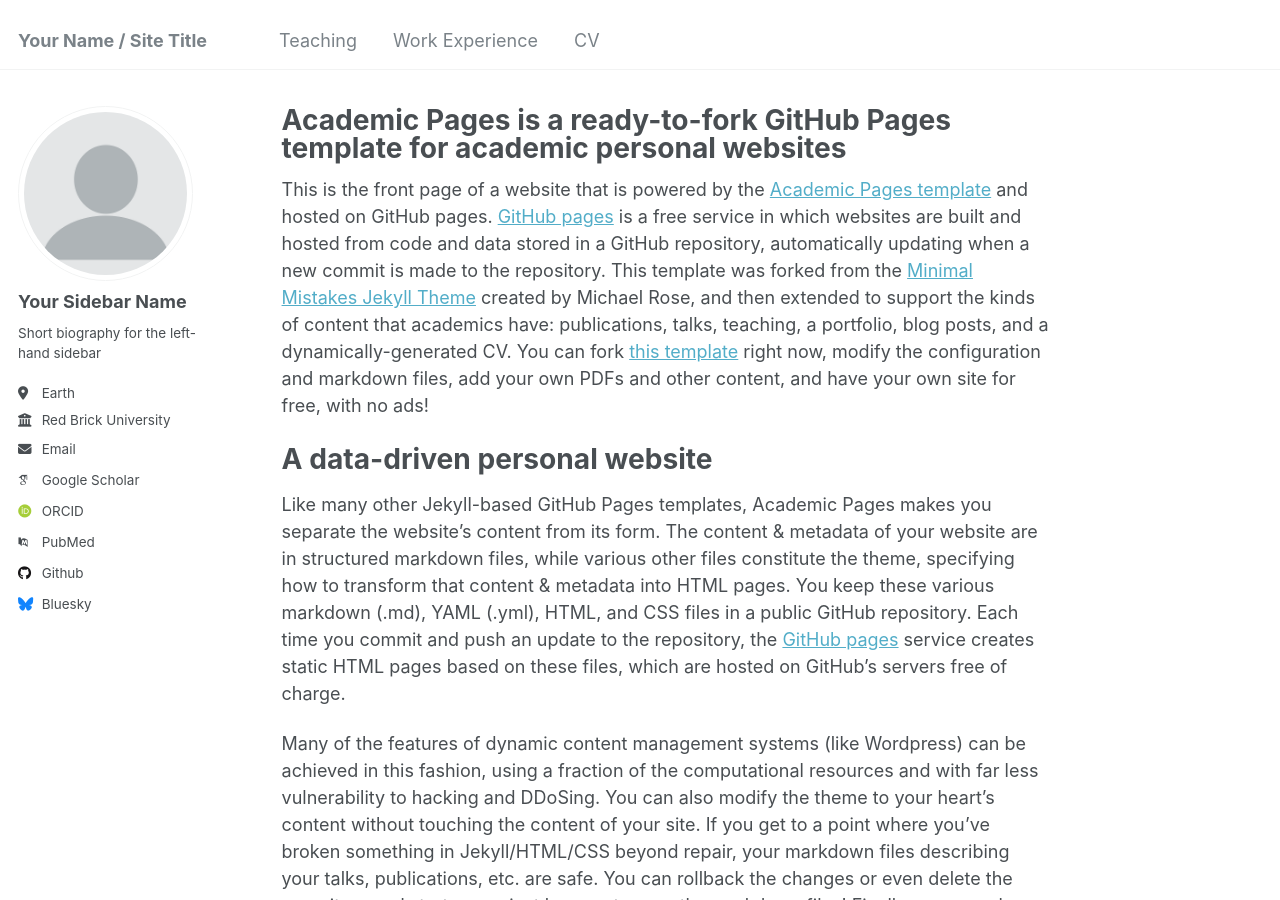
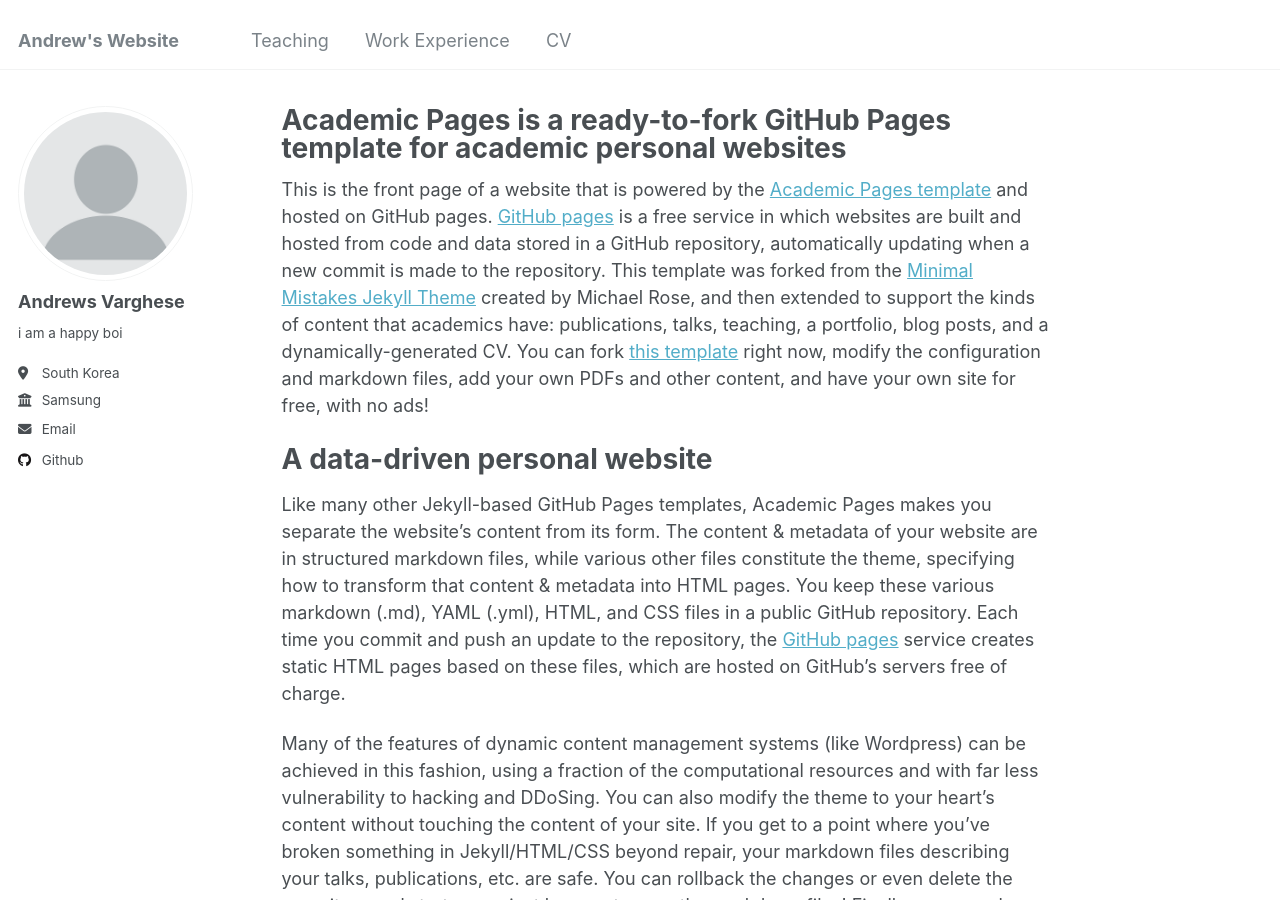
Before and after one commit to asgv123/asgv123.github.io, a Jekyll site: the page built from _pages/about.md, in a window 1280 px wide and 900 px high. Built offline with Jekyll 4.4.1, drawn with Linux system fonts in a browser that asks for light colours; some web fonts are replaced.

Commit message:
Update _config.yml

```diff
--- a/_config.yml
+++ b/_config.yml
@@ -8,7 +8,7 @@
 
 # Basic Site Settings
 locale                   : "en-US"
-title                    : "Your Name / Site Title"
+title                    : "Andrew's Website"
 title_separator          : "-"
 name                     : &name "Your Name"
 description              : &description "personal description"
@@ -22,21 +22,21 @@ repository               : "academicpages/academicpages.github.io"
 author:
   # Biographic information
   avatar           : "profile.png"
-  name             : "Your Sidebar Name"
+  name             : "Andrews Varghese"
   pronouns         : # example: "she/her"
-  bio              : "Short biography for the left-hand sidebar"
-  location         : "Earth"
-  employer         : "Red Brick University"
+  bio              : "i am a happy boi"
+  location         : "South Korea"
+  employer         : "Samsung"
   uri              : # URL
-  email            : "none@example.org"
+  email            : "asgv321.grad@gmail.com"
 
   # Academic websites
   arxiv            : # URL - Update with the correct link to your profile
-  googlescholar    : "https://scholar.google.com/citations?user=PS_CX0AAAAAJ"
+  googlescholar    : # "https://scholar.google.com/citations?user=PS_CX0AAAAAJ"
   impactstory      : # URL
-  orcid            : "http://orcid.org/yourorcidurl"
+  orcid            : #"http://orcid.org/yourorcidurl"
   semantic         : # URL
-  pubmed           : "https://www.ncbi.nlm.nih.gov/pubmed/?term=john+snow"
+  pubmed           : #"https://www.ncbi.nlm.nih.gov/pubmed/?term=john+snow"
   researchgate     : # URL
   scopus           : # URL
 
@@ -44,12 +44,12 @@ author:
   bitbucket        : # Username - Update with your username on the site
   codepen          : # Username
   dribbble         : # Username
-  github           : "academicpages"
+  github           : "asgv123"
   kaggle           : # Username
   stackoverflow    : # User number or user number and name (i.e., use "1" or "1/jeff-atwood")
 
   # Social media
-  bluesky          : "bsky.app" # Replace this with you Bluesky username
+  bluesky          : # "bsky.app" # Replace this with you Bluesky username
   facebook         : # Username
   flickr           : # Username
   foursquare       : # Username
```
